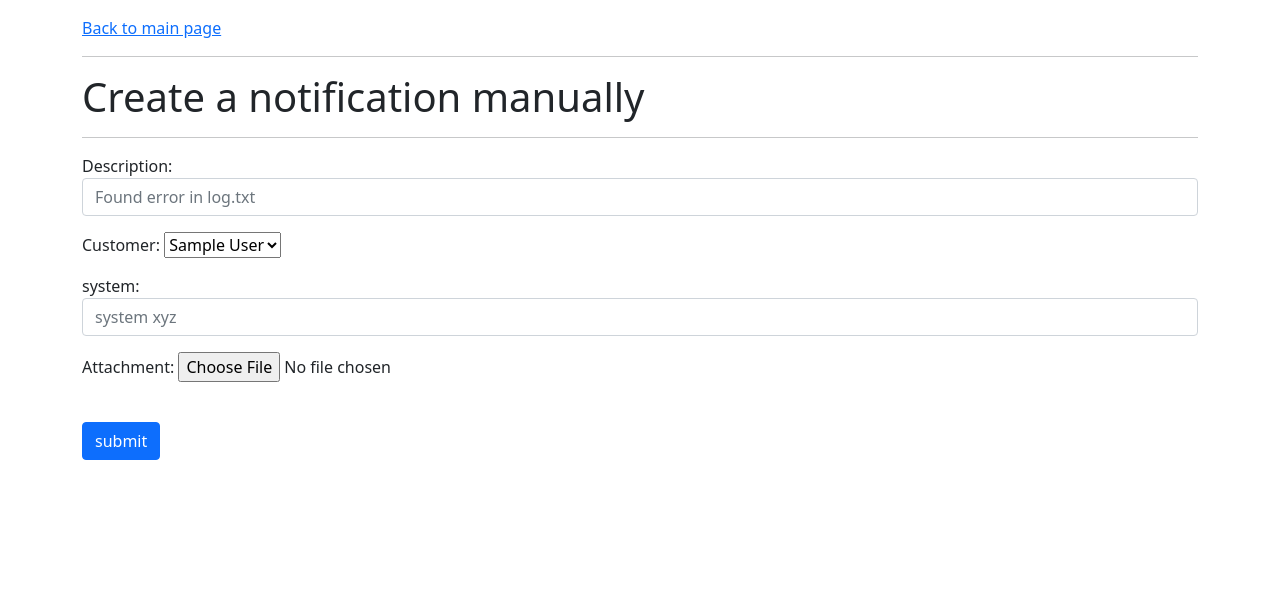
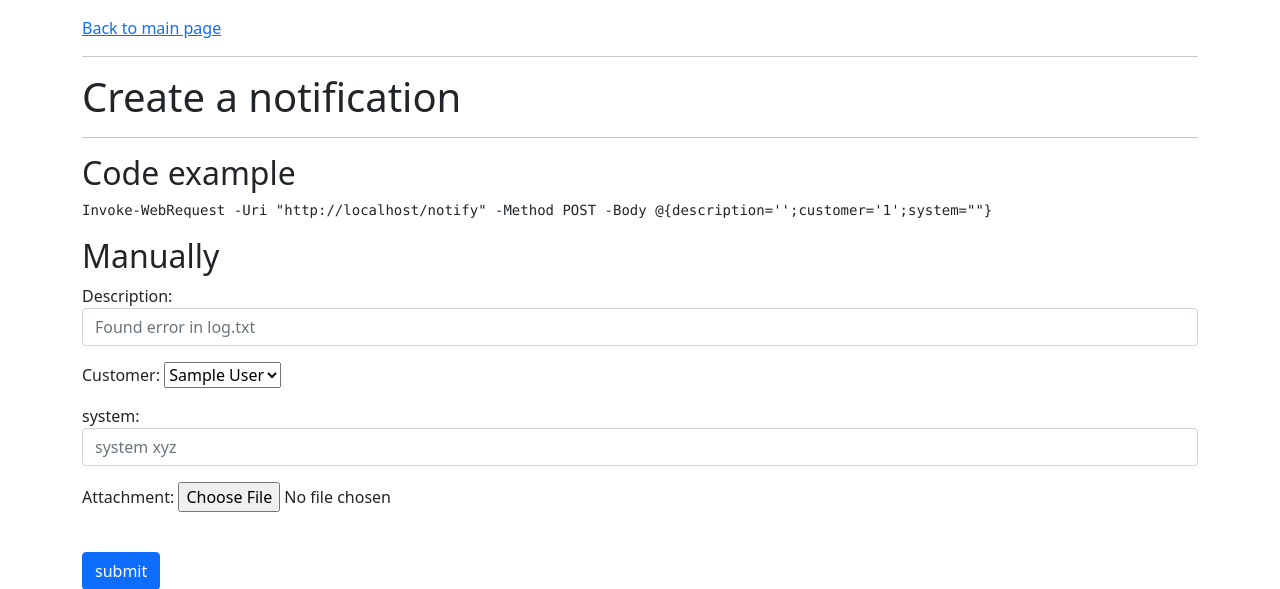
Before and after one commit to sir-ragna/notifier, a Django app: page /notify in a window 1280 px wide. Shown: the top 589 px of the page. Run offline with Django 3.2, Linux system fonts and the light colour scheme; tables that the repository leaves empty hold one stand-in row (values such as "Sample post").

Commit message:
Add code example preview

```diff
--- a/notifications/templates/notify.html.j2
+++ b/notifications/templates/notify.html.j2
@@ -1,11 +1,19 @@
 {% extends "base.html.j2" %}
 
-
+{% block head %}
+<style>
+/* Fix example code styling white-space:pre-line; pre-wrap; */
+pre { white-space: pre-line; }
+</style>
+{% endblock head %}
 {% block content %}
 <a href="{% url 'index' %}">Back to main page</a>
 <hr>
-<h1>Create a notification manually</h1>
+<h1>Create a notification</h1>
 <hr>
+<h2>Code example</h2>
+<pre><code id="example-code"></code></pre>
+<h2>Manually</h2>
 <form action="{% url 'create notification' %}" method="POST" enctype="multipart/form-data">
 
 {{ notification_form.as_p }}
@@ -13,4 +21,23 @@
 <button class="btn btn-primary" type="submit">submit</button>
 </form>
 
+<script>
+let description = document.getElementById('id_description')
+let system = document.getElementById('id_system')
+let customer = document.getElementById('id_customer')
+function updateExampleCode() {
+    console.log("hello");
+    let example = document.getElementById('example-code');
+    let url = window.location;
+    example.innerHTML = `Invoke-WebRequest -Uri "${url}" -Method POST -Body @{description='${description.value}';customer='${customer.value}';system="${system.value}"}`;
+}
+description.addEventListener("input", updateExampleCode);
+description.addEventListener("change", updateExampleCode);
+system.addEventListener("input", updateExampleCode);
+system.addEventListener("change", updateExampleCode);
+customer.addEventListener("change", updateExampleCode);
+document.addEventListener('DOMContentLoaded', updateExampleCode);
+/* Invoke-WebRequest -Uri "http://192.168.0.148:8000/notify" -Method POST -Body @{description='Detected suspicious activity in the log';customer='a2ccb709-c8f3-4df7-b5f5-f8492bb65de8';system="cisco router"} */
+</script>
+
 {% endblock content %}
```
